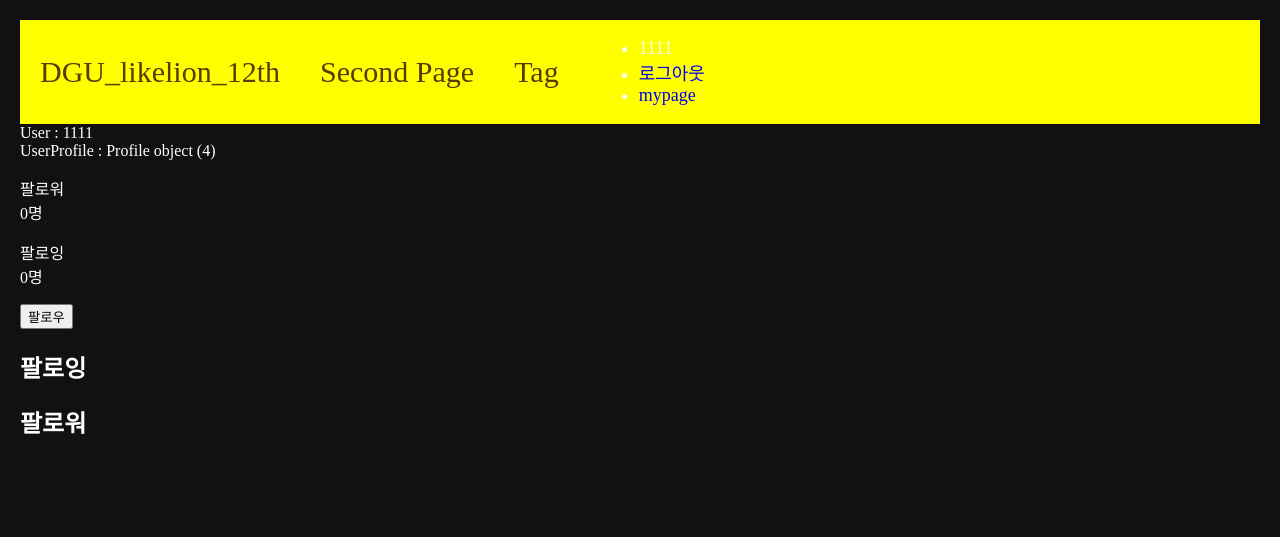
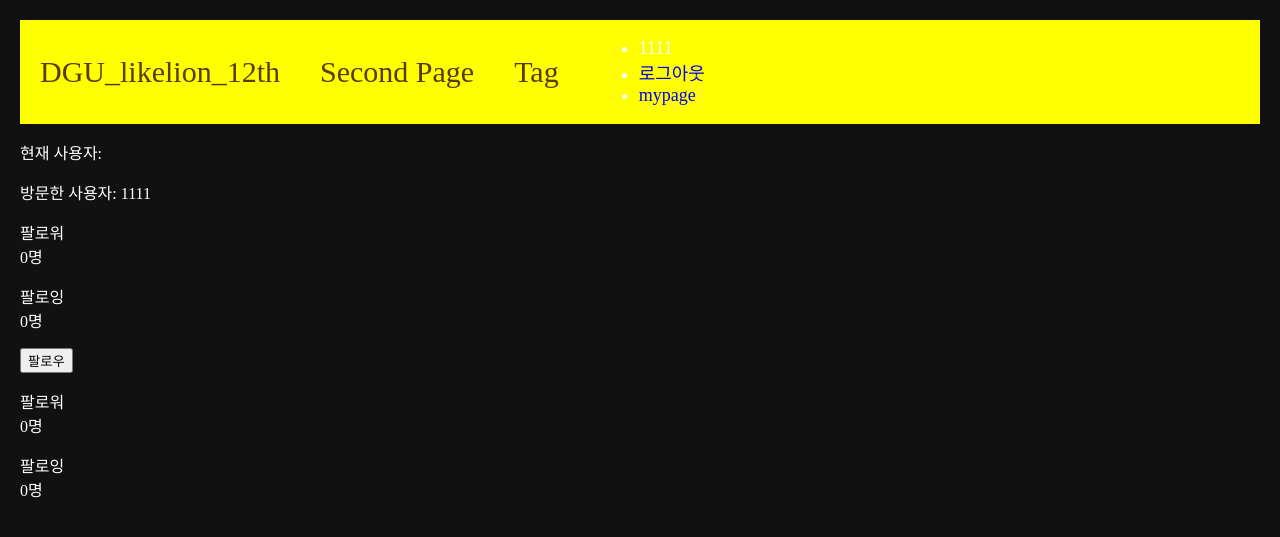
Before and after one commit to forestsoob/likelion_12th_hw, a Django app: page /users/mypage/4 in a window 1280 px wide. Shown: the top 537 px of the page. Run offline with Django 5.2, Linux system fonts and the light colour scheme; data comes from the database, SQL or seed files in the repository; both versions use the stored data as it was after the commit.

Commit message:
feat:마이페이지 목록 수정

```diff
--- a/project/main/templates/main/detail.html
+++ b/project/main/templates/main/detail.html
@@ -10,7 +10,7 @@
 {{post.like_count}}개
 <p>
     {% for tag in post.tags.all %}
-        <a href="{% url 'main:tag-posts' tag.id}">#{{ tag.name }} </a>
+        <a href="{% url 'main:tag-posts' tag.id %}">#{{ tag.name }} </a>
     {% endfor %}
 </p>
 <hr />
--- a/project/users/templates/users/mypage.html
+++ b/project/users/templates/users/mypage.html
@@ -2,8 +2,8 @@
 {% load static %}
 {% block content %}
 
-User : {{user}} <br>
-UserProfile : {{user.profile}} <br>
+<p>현재 사용자: {{ current_user.username }}</p>
+<p>방문한 사용자: {{ user.username }}</p>
 
 <p>팔로워<br>{{ user.profile.followers.count}}명</p>
 <p>팔로잉<br>{{ user.profile.followings.count}}명</p>
@@ -20,17 +20,17 @@
     {% endif %}
 {% endif %}
 
-<h2>팔로잉</h2>
+<p>팔로워<br>{{ user.profile.followers.count }}명</p>
 <ul>
-    {% for user in followings %}
-        <li><a href="{% url 'users:mypage' user.user.id %}">{{ user.user.username }}</a></li>
+    {% for follower in user.profile.followers.all %}
+        <li><a href="{% url 'users:mypage' follower.user.id %}">{{ follower.user.username }}</a></li>
     {% endfor %}
 </ul>
 
-<h2>팔로워</h2>
+<p>팔로잉<br>{{ user.profile.followings.count }}명</p>
 <ul>
-    {% for user in followers %}
-        <li><a href="{% url 'users:mypage' user.user.id %}">{{ user.user.username }}</a></li>
+    {% for following in user.profile.followings.all %}
+        <li><a href="{% url 'users:mypage' following.user.id %}">{{ following.user.username }}</a></li>
     {% endfor %}
 </ul>
 
--- a/project/users/views.py
+++ b/project/users/views.py
@@ -7,11 +7,13 @@
 # 현재 로그인한 사용자의 post만 필터링하여 가져옴
 def mypage(request, id):
     user = get_object_or_404(User, pk=id)
+    current_user = request.user
     followings = user.profile.followings.all()
     followers = user.profile.followers.all()
 
     context = {
         'user':user,
+        'current_user': current_user,
         'followings':followings,
         'followers':followers,
 
```
Also changed, not shown: project/db.sqlite3.
